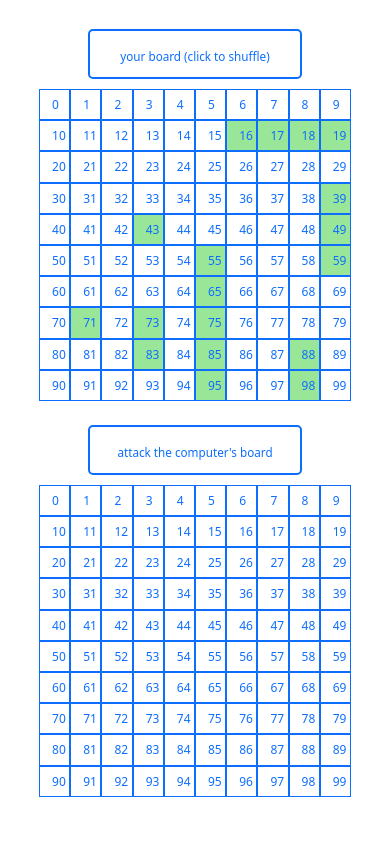
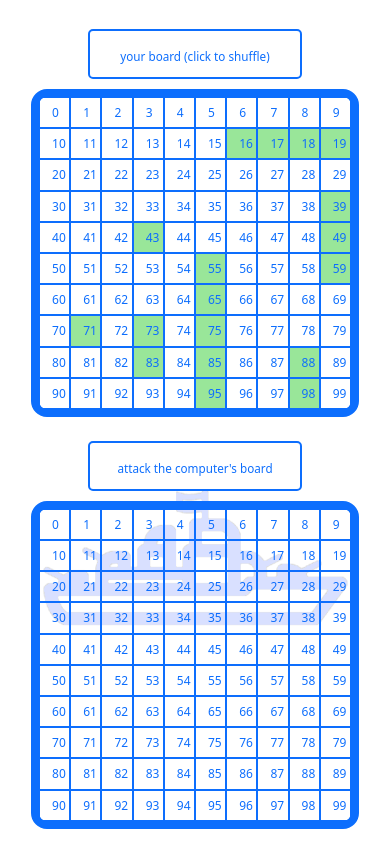
Before and after one commit to bmbaron/battleship_game, a website built with webpack: page dist/index.html in a window 390 px wide. Shown: the part 71-938 px from the top of the page. Before the commit the page ends 908 px from the top, so only its background shows below. Built offline with nearby package versions, Linux system fonts and the light colour scheme.

Commit message:
added a background image and shaking

```diff
--- a/src/Gameboard.js
+++ b/src/Gameboard.js
@@ -73,7 +73,6 @@ function GameboardFactory(name) {
               });
               sunkArray.push(ship.getCoordinates().length);
               sunkStatus(data.name, ship.getName(ship.getLength()), sunkArray.length);
-              // console.log(sunkArray);
             }
           }
         });
--- a/src/domHandling.js
+++ b/src/domHandling.js
@@ -1,6 +1,13 @@
+import shipPic from './assets/battleship.png';
+
+const shipPicture = document.createElement('img');
+shipPicture.src = shipPic;
+shipPicture.alt = 'small picture of a blue battleship';
+const backgroundImage = document.querySelector('.bg-image');
+backgroundImage.style.content = `url(${shipPic})`;
+
 export function initializeUI() {
   const mainContainer = document.querySelector('.main-container');
-
   const container1 = document.createElement('div');
   container1.classList.add('container');
   container1.id = 'container1';
--- a/src/styles.css
+++ b/src/styles.css
@@ -1,3 +1,31 @@
+
+.bg-image-container {
+	display: flex;
+	justify-content: center;
+}
+.bg-image {
+	position: fixed;
+	margin: auto;
+	margin-top: 5vw;
+	margin-left: 0.5vw;
+	background-size: cover;
+	background-repeat: no-repeat;
+	background-position: center;
+	width: 100vw;
+	height: auto;
+	z-index: -999;
+	opacity: 0.1;
+}
+
+@media only screen and (max-width: 1000px) {
+	.bg-image {
+		opacity: 0.15;
+		background-repeat: repeat-y;
+		width: 80vw;
+		bottom: 8rem;
+	}
+}
+
 .title-container {
 	color: white;
 	background-color: #0D6EFD;
@@ -18,6 +46,7 @@
 	margin: 5%;
 	margin-top: 4%;
 	display: flex;
+	z-index: 1;
 }
 
 .right-container {
@@ -59,22 +88,31 @@
 	text-align: center;
 	align-items: center;
 	justify-items: center;
+	border: 0.5em #0C6EFD solid !important;
+	border-radius: 1em;
+}
+
+.board-container:hover {
+	animation: shake 0.5s;
+}
+
+@keyframes shake {
+  0% { transform: translate(1px, 1px) rotate(0deg); }
+  10% { transform: translate(-1px, -2px) rotate(-1deg); }
+  20% { transform: translate(-3px, 0px) rotate(1deg); }
+  30% { transform: translate(3px, 2px) rotate(0deg); }
+  40% { transform: translate(1px, -1px) rotate(1deg); }
+  50% { transform: translate(-1px, 2px) rotate(-1deg); }
+  60% { transform: translate(-3px, 1px) rotate(0deg); }
+  70% { transform: translate(3px, 1px) rotate(-1deg); }
+  80% { transform: translate(-1px, -1px) rotate(1deg); }
+  90% { transform: translate(1px, 2px) rotate(0deg); }
+  100% { transform: translate(1px, -2px) rotate(-1deg); }
 }
 
 .disabled {
 	pointer-events: none;
 }
-
-/* .prompt-box {
-	text-align: center;
-	margin: auto;
-	display: block;
-	width: 70%;
-	height: 20%;
-	border: 2px solid #0D6EFD;
-	background-color: lightgrey;
-	font-size: 2rem;
-} */
 
 .btn {
 	height: 3.5vw;
```
Also changed, not shown: dist/497c7582d1bd8312b277.png (added), dist/index.html, dist/main.js, src/assets/battleship.png (added).
